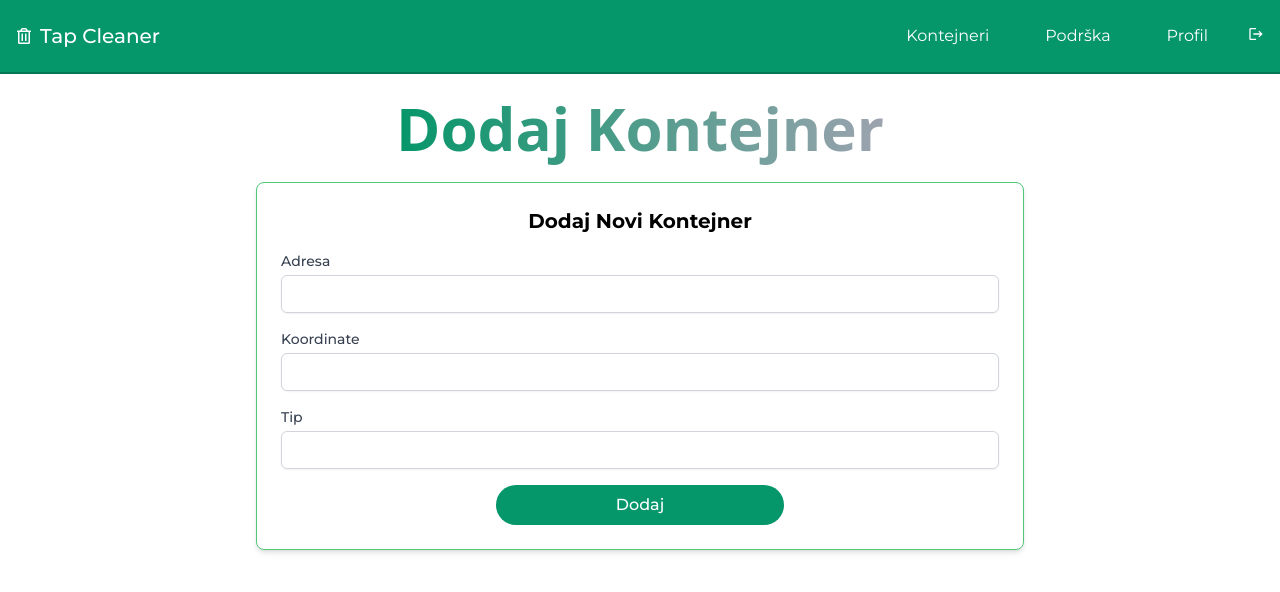
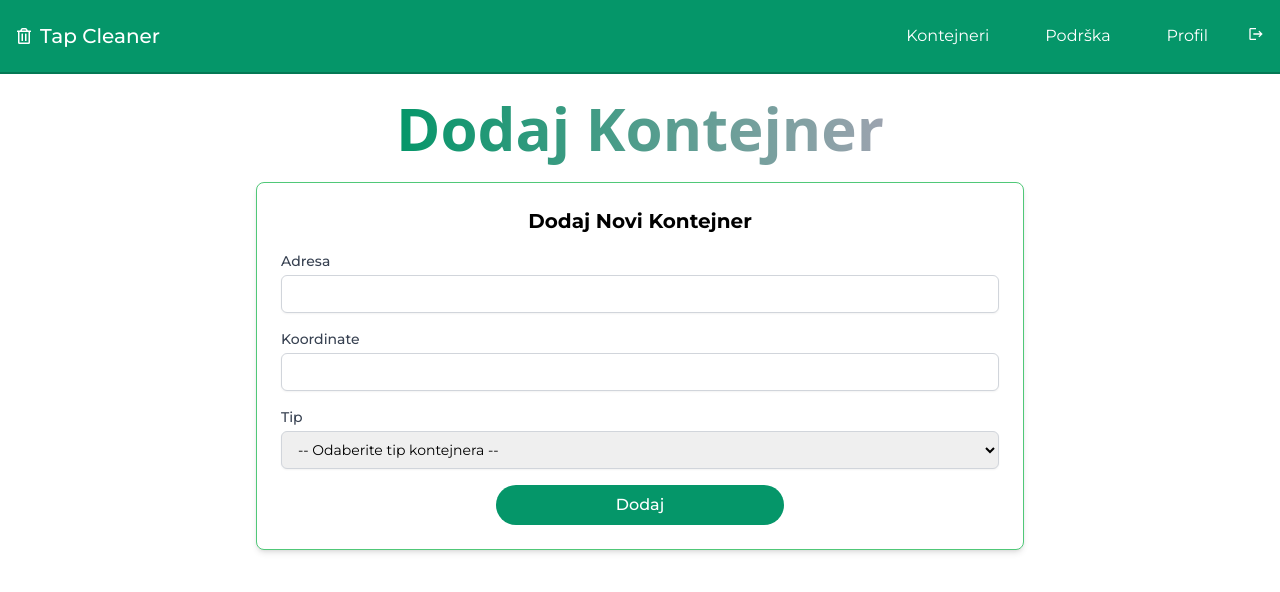
Before and after one commit to IzetDelibasic/tap-cleaner-hci, a React (Vite) app: page /admin/add-container in a window 1280 px wide. Shown: the top 592 px of the page. Built offline with nearby package versions, Linux system fonts and the light colour scheme.

Commit message:
Optimizing code

```diff
--- a/src/components/UserQueries/UserQueries.jsx
+++ b/src/components/UserQueries/UserQueries.jsx
@@ -70,7 +70,7 @@ const UserQueries = () => {
           Upiti - {userEmail}
         </span>
       </h1>
-      <Link to="/admin/add-container">
+      <Link to="/add-query">
         <CustomButton
           className="bg-emerald-600 hover:bg-emerald-700 ease-in-out duration-300 text-white font-medium py-2 px-6 rounded-3xl md:w-[30%] lg:w-[20%] mx-auto my-6"
           title="Dodaj Upit"
--- a/src/pages/AddContainer/AddContainer.jsx
+++ b/src/pages/AddContainer/AddContainer.jsx
@@ -89,16 +89,23 @@ const AddContainer = () => {
           />
         </div>
         <div className="mb-4">
-          <label className="block text-sm font-medium text-gray-700">Tip</label>
-          <input
-            type="text"
+        <label className="block text-sm font-medium text-gray-700">Tip</label>
+          <select
             value={newContainer.type}
             onChange={(e) =>
               setNewContainer({ ...newContainer, type: e.target.value })
             }
             className="mt-1 block w-full px-3 py-2 border border-gray-300 rounded-md shadow-sm focus:outline-none focus:ring-emerald-500 focus:border-emerald-500 sm:text-sm"
-          />
-        </div>
+          >
+            <option value="">-- Odaberite tip kontejnera --</option>
+            <option value="Plastika">Plastika</option>
+            <option value="Metal">Metal</option>
+            <option value="Biootpad">Biootpad</option>
+            <option value="Papir">Papir</option>
+            <option value="Staklo">Staklo</option>
+          </select>
+      </div>
+
         <button
           onClick={addContainer}
           className="bg-emerald-600 hover:bg-emerald-700 ease-in-out duration-300 text-white font-medium py-2 px-6 rounded-3xl md:w-[40%] mx-auto"
```
